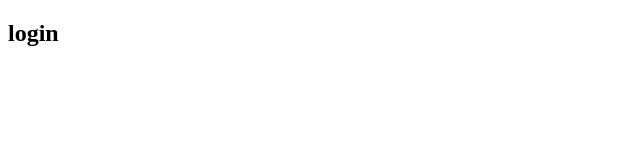
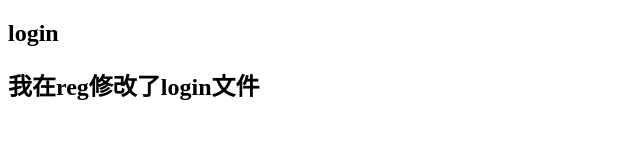
Before and after one commit to FJie7180/project, a plain HTML site: page login.html in a window 1280 px wide. Shown: the whole page, without its empty margins (0-640 px from the left). Drawn offline with Linux system fonts and the light colour scheme.

Commit message:
在reg分支上修改了login文件

```diff
--- a/login.html
+++ b/login.html
@@ -10,6 +10,7 @@
 
 <body>
     <h2>login</h2>
+    <h2>我在reg修改了login文件</h2>
 </body>
 
 </html>
```
